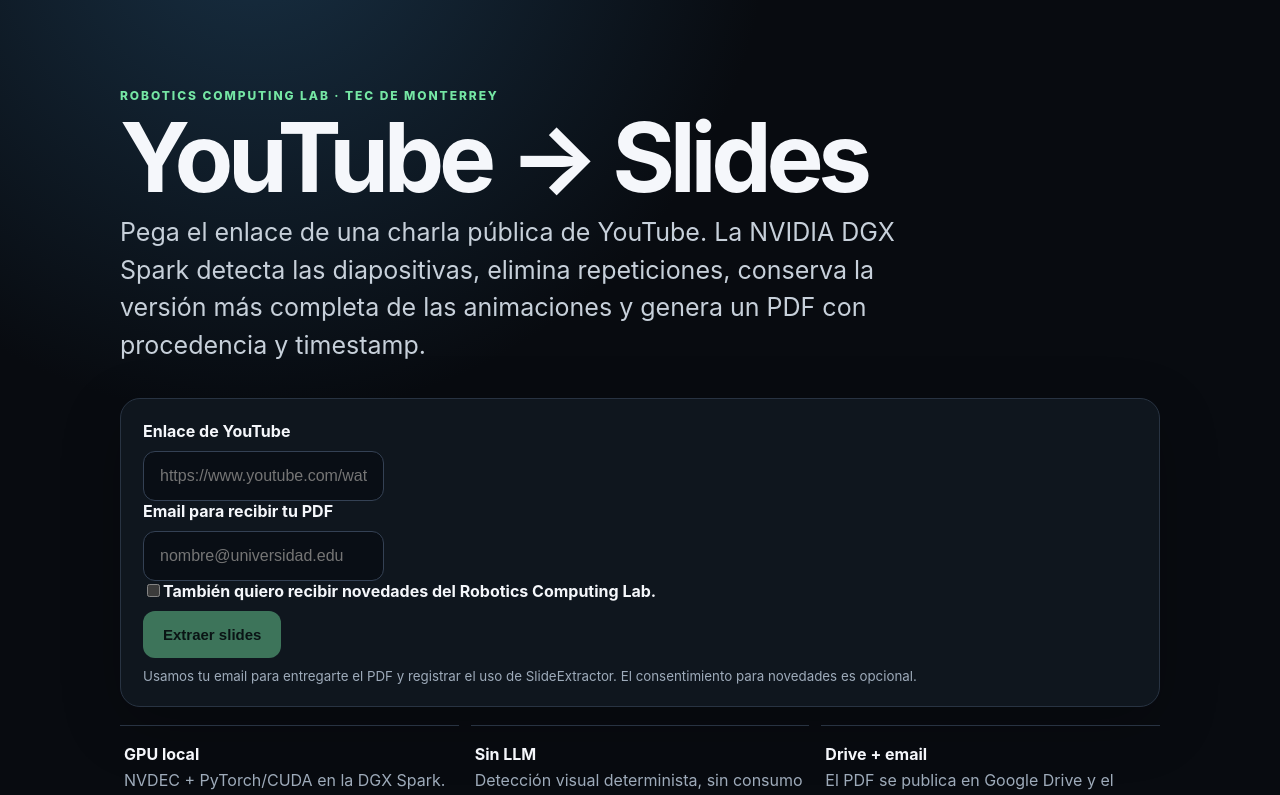
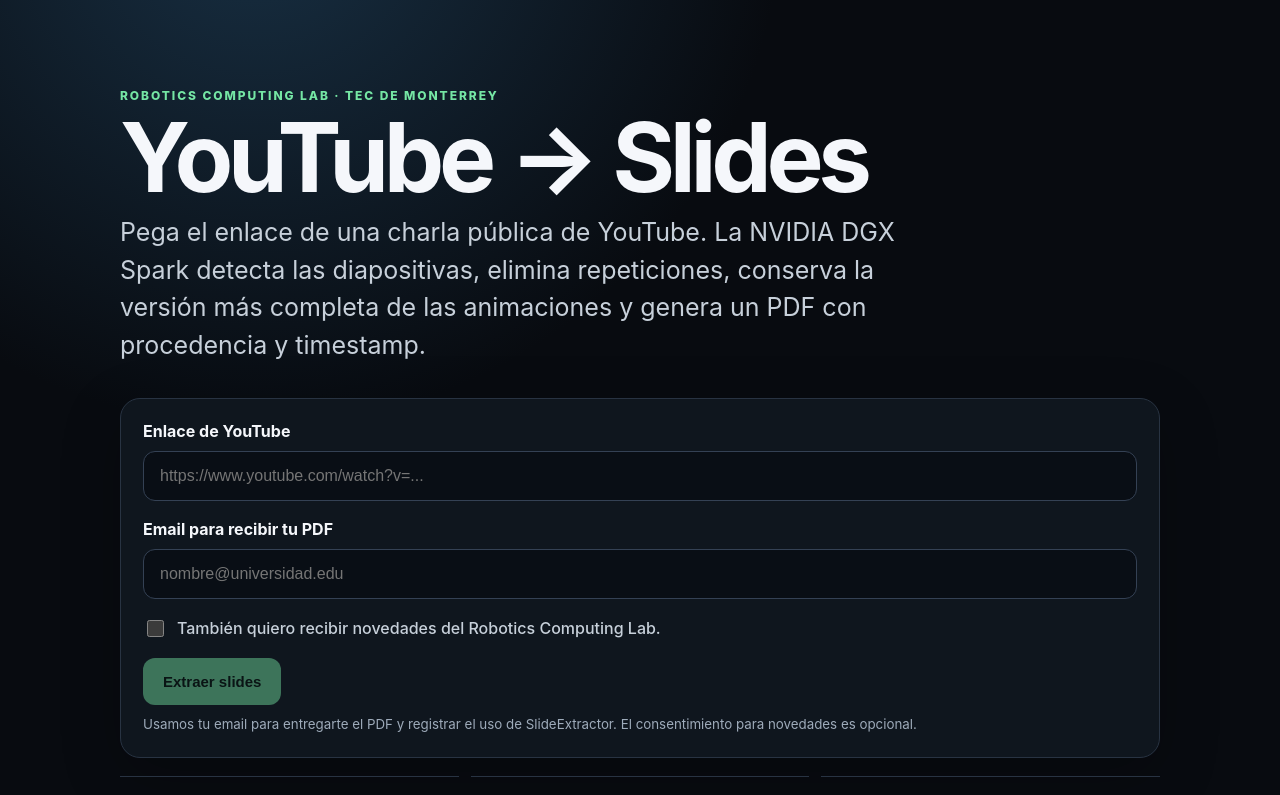
Before and after one commit to LuisAlbertoMunozUbando/Vision-From-Youtube, a Next.js app in the folder web/: page / in a window 1280 px wide. Shown: the top 795 px of the page. Built offline with nearby package versions, Linux system fonts and the light colour scheme.

Commit message:
Style email and consent fields

```diff
--- a/web/app/globals.css
+++ b/web/app/globals.css
@@ -8,12 +8,16 @@
 .lede { width:min(800px,100%); font-size:clamp(18px,2.3vw,25px); line-height:1.5; color:#c7d0da; margin:0 0 34px; }
 .card { border:1px solid var(--line); background:color-mix(in srgb, var(--panel) 92%, transparent); border-radius:20px; padding:22px; box-shadow:0 18px 60px rgba(0,0,0,.23); }
 .form label { display:block; font-weight:700; margin-bottom:10px; }
+.fieldLabel { margin-top:18px; }
 .row { display:flex; gap:10px; }
-input { flex:1; min-width:0; border:1px solid #344154; background:#090e15; color:var(--fg); border-radius:12px; padding:15px 16px; font-size:16px; outline:none; }
-input:focus { border-color:var(--accent); box-shadow:0 0 0 3px rgba(117,230,164,.12); }
+input[type="url"],input[type="email"] { width:100%; border:1px solid #344154; background:#090e15; color:var(--fg); border-radius:12px; padding:15px 16px; font-size:16px; outline:none; }
+input[type="url"]:focus,input[type="email"]:focus { border-color:var(--accent); box-shadow:0 0 0 3px rgba(117,230,164,.12); }
+.checkRow { display:flex !important; align-items:flex-start; gap:10px; margin:18px 0 0 !important; color:#c7d0da; font-weight:500 !important; line-height:1.4; }
+.checkRow input { margin-top:3px; width:17px; height:17px; accent-color:var(--accent); flex:0 0 auto; }
+.submitButton { margin-top:18px; }
 button,.download { border:0; border-radius:12px; padding:15px 20px; background:var(--accent); color:#05120a; font-weight:850; font-size:15px; cursor:pointer; text-decoration:none; display:inline-flex; align-items:center; justify-content:center; }
 button:disabled { opacity:.45; cursor:not-allowed; }
-small { display:block; color:var(--muted); margin-top:10px; }
+small { display:block; color:var(--muted); margin-top:10px; line-height:1.45; }
 .status { margin-top:18px; }
 .statusHeader { display:flex; align-items:flex-start; justify-content:space-between; gap:20px; }
 .status h2 { font-size:21px; margin:10px 0 0; }
@@ -23,6 +27,7 @@
 .progress { height:8px; background:#080c12; border-radius:999px; overflow:hidden; margin:18px 0; }
 .progress > div { height:100%; background:var(--accent); transition:width .4s ease; }
 .download { margin-top:8px; }
+.deliveryNote { color:var(--muted); font-size:14px; }
 .error { margin-top:14px; padding:14px 16px; border:1px solid #713844; background:#35151b; color:#ffc3ca; border-radius:12px; }
 .features { display:grid; grid-template-columns:repeat(3,1fr); gap:12px; margin-top:18px; }
 .features article { border-top:1px solid var(--line); padding:18px 4px; display:flex; flex-direction:column; gap:5px; }
```
